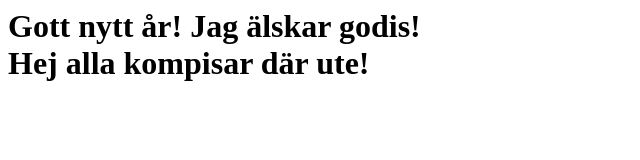
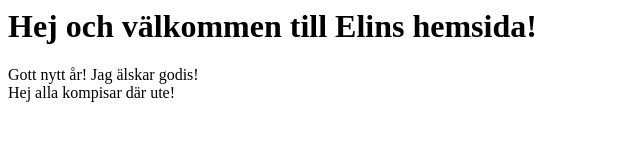
Before and after one commit to joelbitar/elinshapiro-web, a plain HTML site: page index.html in a window 1280 px wide. Shown: the whole page, without its empty margins (0-640 px from the left). Drawn offline with Linux system fonts and the light colour scheme.

Commit message:
Update index.html

```diff
--- a/index.html
+++ b/index.html
@@ -1,4 +1,4 @@
-<h1><Hej och välkommen till Elins hemsida!</h1>
+<h1>Hej och välkommen till Elins hemsida!</h1>
 Gott nytt år!
 Jag älskar godis!
 <br>
```
